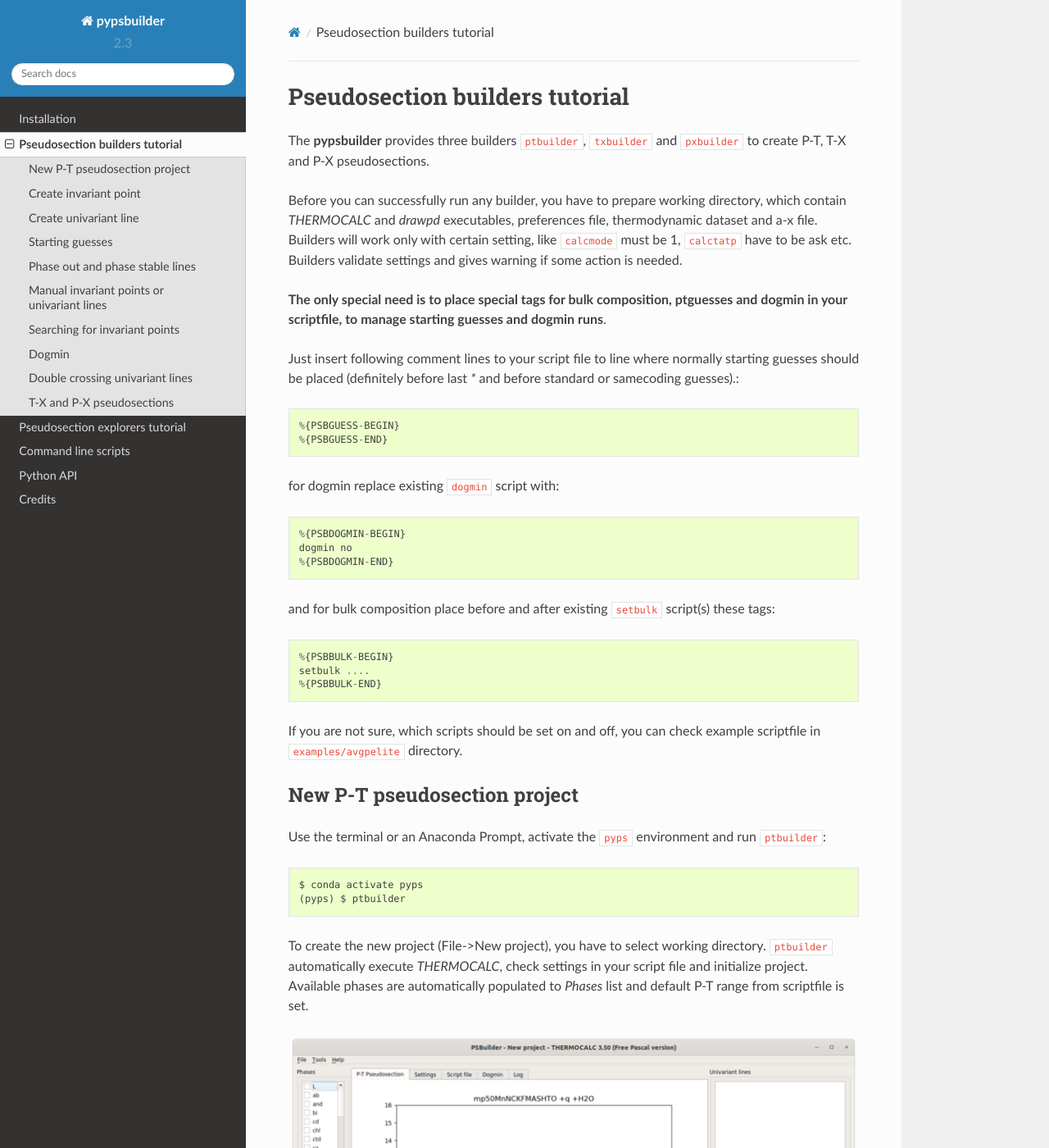
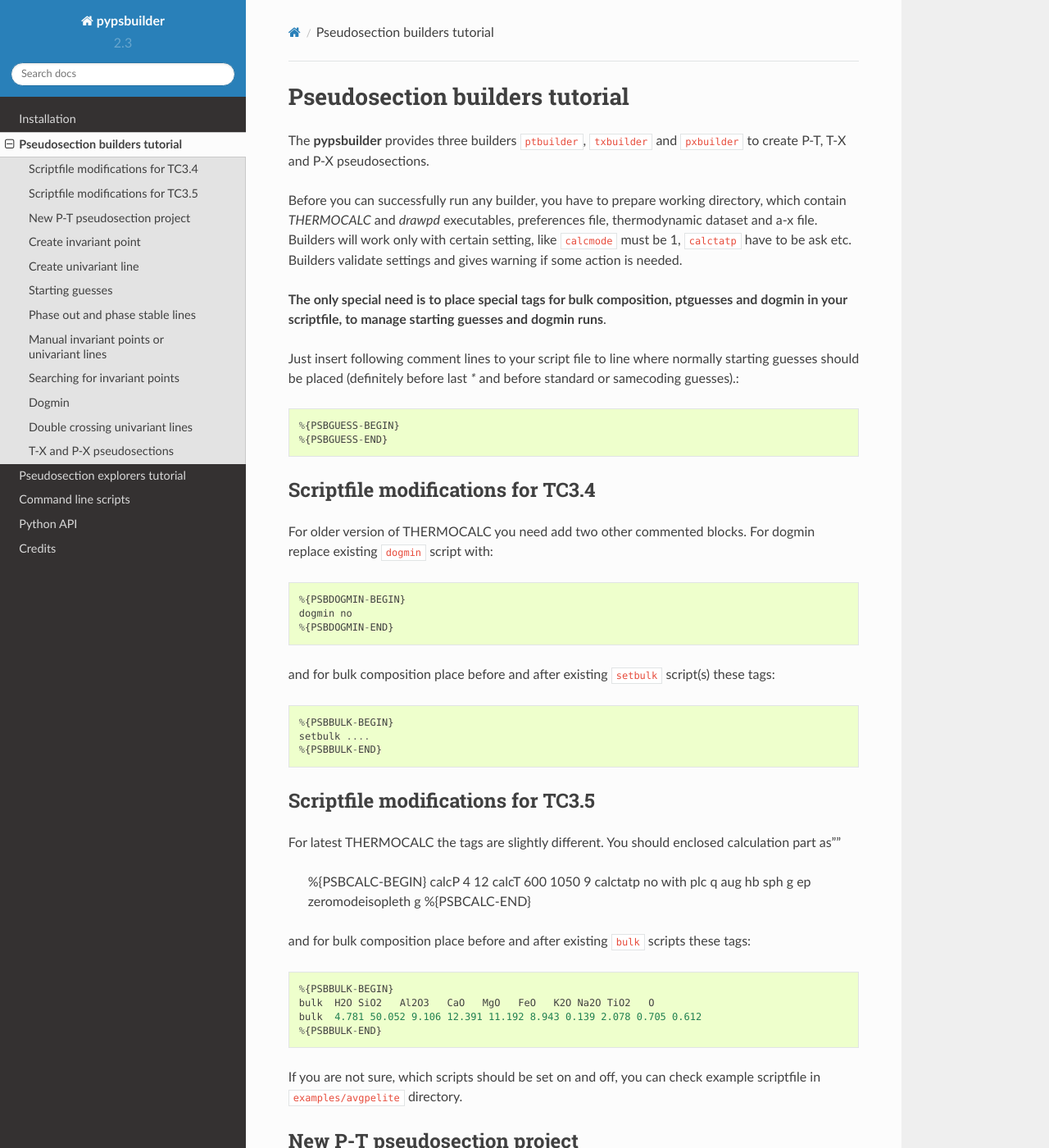
Before and after one commit to ondrolexa/pypsbuilder, a Sphinx documentation site: the page built from docs/psbuilders-tutorial.rst, in a window 1280 px wide and 1400 px high. Shown: the whole window at 82% size. Built offline with Sphinx 7.4.7 and the Read the Docs theme 2.0.0, drawn with Linux system fonts in a browser that asks for light colours.

Commit message:
docs updated
example for TC34 added

```diff
--- a/docs/psbuilders-tutorial.rst
+++ b/docs/psbuilders-tutorial.rst
@@ -20,7 +20,11 @@ standard or samecoding guesses).::
 		%{PSBGUESS-BEGIN}
 		%{PSBGUESS-END}
 
-for dogmin replace existing ``dogmin`` script with::
+Scriptfile modifications for TC3.4
+----------------------------------
+
+For older version of THERMOCALC you need add two other commented blocks. For dogmin
+replace existing ``dogmin`` script with::
 
 		%{PSBDOGMIN-BEGIN}
 		dogmin no
@@ -31,6 +35,27 @@ these tags::
 
 		%{PSBBULK-BEGIN}
 		setbulk ....
+		%{PSBBULK-END}
+
+Scriptfile modifications for TC3.5
+----------------------------------
+
+For latest THERMOCALC the tags are slightly different. You should enclosed calculation part as""
+
+		%{PSBCALC-BEGIN}
+		calcP 4 12
+		calcT 600 1050 9
+		calctatp no
+		with  plc q aug hb sph g ep
+		zeromodeisopleth g
+		%{PSBCALC-END}
+
+and for bulk composition place before and after existing ``bulk`` scripts
+these tags::
+
+		%{PSBBULK-BEGIN}
+		bulk  H2O SiO2   Al2O3   CaO   MgO   FeO   K2O Na2O TiO2   O
+		bulk  4.781 50.052 9.106 12.391 11.192 8.943 0.139 2.078 0.705 0.612
 		%{PSBBULK-END}
 
 If you are not sure, which scripts should be set on and off, you can check
```
Also changed, not shown: 4 other files.
